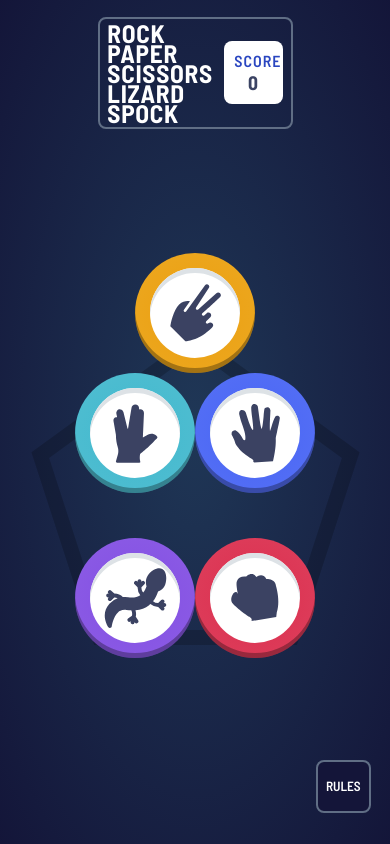
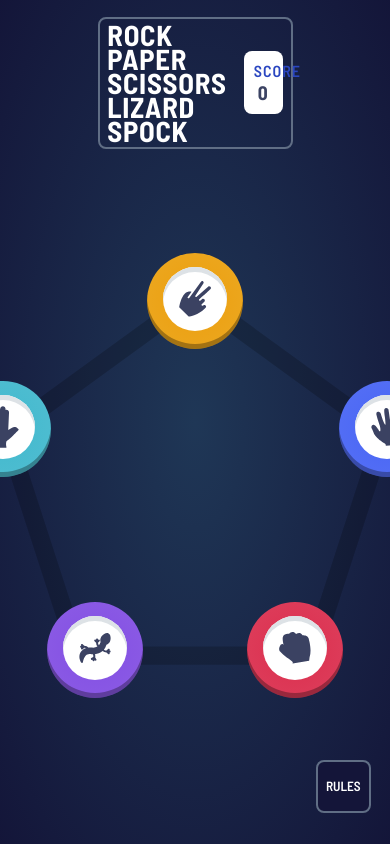
Before and after one commit to SameemaNasrin/rock_paper_scissors_game, a plain HTML site: page index.html in a window 390 px wide. Shown: the top 844 px of the page. Drawn offline with Linux system fonts and the light colour scheme.

Commit message:
changes for responsive ui

```diff
--- a/style.css
+++ b/style.css
@@ -63,12 +63,16 @@
 }
 
 #middle{
+    width: 30rem;
+    margin: 2rem 0;
     display: flex;
     justify-content: space-between;
     align-items: center;
 }
 
 #bottom{
+    width: 25rem;
+    margin: 5rem 0;
     display: flex;
     justify-content: space-around;
     align-items: center;
@@ -79,13 +83,14 @@
 }
 
 #pentagons{
-    padding: 40px 0;
+    margin-top: 1rem;
+    min-width: 25rem;
 }
 
 .game-buttons{
     padding: 20px;
-    width: 120px;
-    height: 120px;
+    width: 6rem;
+    height: 6rem;
     border-radius: 50%;
     align-items: center;
     box-shadow:inset 0px -5px 0px 0px rgba(0, 0, 0, 0.311);
@@ -98,16 +103,16 @@
 .game-buttons-inner{
     display: flex;
     height: auto;
-    width: 90px;
-    height: 90px;
+    width: 4rem;
+    height: 4rem;
     border-radius: 50%;
     justify-content: center;
     align-items: center;
     background-color: white;
     position: relative;
     /* box-shadow: 0px -5px 0px rgb(220, 220, 220); */
-    left: -5px;
-    top: -5px;
+    left: -0.27rem;
+    top: -0.4rem;
     box-shadow:inset 0px 5px 0px 0px rgb(221, 226, 230);
 }
 
@@ -177,8 +182,8 @@
 .score-box > p:nth-child(1){
     font-weight: bolder;
     letter-spacing: 0.7px;
-    line-height: 20px;
-    font-size: 3vh;
+    line-height: 1.5rem;
+    font-size: 1.8rem;
     color: white;
 }
 
@@ -187,9 +192,10 @@
     text-align: center;
     letter-spacing: 1px;
     background-color: white;
-    width: 15vw;
+    width: 10vw;
     border-radius: 8px;
     padding: 10px;
+
 }
 
 .score-point{
@@ -342,6 +348,10 @@
     margin-top: 0px;
 }
 
+.game-image{
+    max-width: 2rem;
+}
+
 /* @media screen and (max-width: 375px){
     .game-buttons-inner{
         width: 50px;
```
